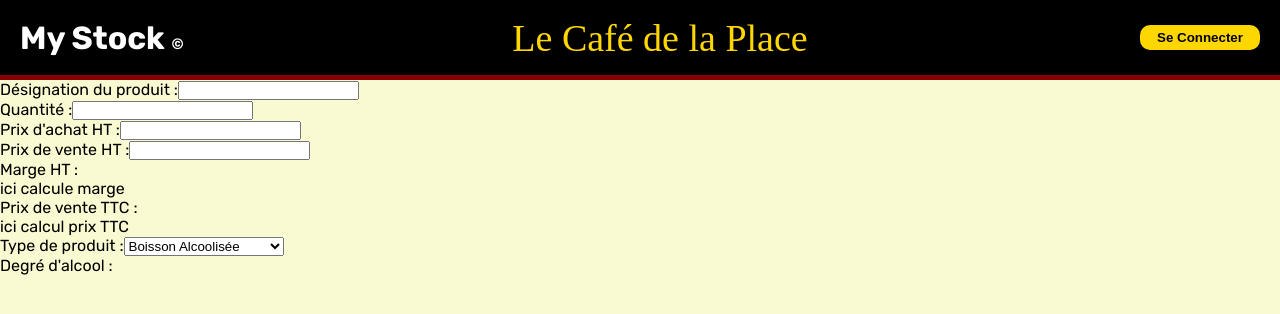
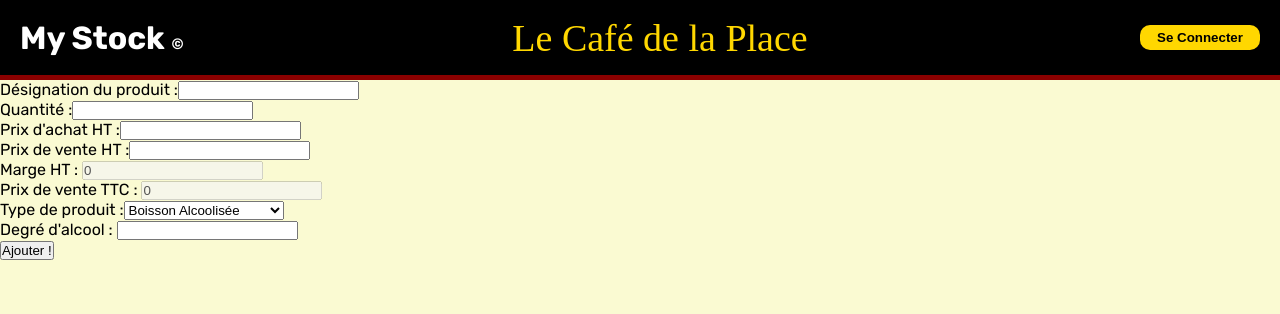
Before and after one commit to JeremyQuievreux/TP-MyStock, a React (Create React App) app: page /additem in a window 1280 px wide. Shown: the top 314 px of the page. Built offline with nearby package versions, Linux system fonts and the light colour scheme; a web font is replaced by a local one.

Commit message:
save data -> obj in array, -> localstorage

```diff
--- a/src/App.js
+++ b/src/App.js
@@ -1,5 +1,6 @@
 import './App.scss';
 import {BrowserRouter as Router, Switch, Route } from "react-router-dom";
+import { useState , useEffect } from 'react';
 
 import Navbar from './Navbar/Navbar';
 import Home from './Home/Home';
@@ -7,6 +8,23 @@ import Formulaire from './Formulaire/Formulaire';
 import ItemsList from './ItemsList/ItemsList';
 
 function App() {
+
+  let localProducts = localStorage.getItem("stock");
+
+  function checkLocalProducts() {
+    if (localProducts) {
+      let parseProducts = JSON.parse(localProducts);
+      return parseProducts;
+    } else {
+      return ([]);
+    }
+  }
+
+  const [productsList, setProductsList] = useState(checkLocalProducts());
+
+  useEffect(() => {
+    localStorage.setItem("stock", JSON.stringify(productsList));
+  },[productsList]);
 
   return (
     <Router>
@@ -17,10 +35,10 @@ function App() {
             <Home />
           </Route>
           <Route path="/additem">
-            <Formulaire />
+            <Formulaire  productsList={productsList} setProductsList={setProductsList} />
           </Route>
           <Route path="/itemslist">
-            <ItemsList />
+            <ItemsList productsList={productsList} setProductsList={setProductsList}/>
           </Route>
         </Switch>
       </div>
--- a/src/Formulaire/Formulaire.js
+++ b/src/Formulaire/Formulaire.js
@@ -1,44 +1,123 @@
+import { useEffect, useState } from 'react';
 import './Formulaire.scss';
 
-function Formulaire() {
+function Formulaire({ productsList, setProductsList }) {
+
+  const [designation, setDesignation] = useState("");
+  const [quantity, setQuantity] = useState(0);
+  const [buyPrice, setBuyPrice] = useState(0);
+  const [sellPrice, setSellPrice] = useState(0);
+  const [type, setType] = useState("Boisson alcoolisée");
+  const [degree, setDegree] = useState(0);
+  const [mergeHT, setMergeHT] = useState(0);
+  const [priceTTC, setPriceTTC] = useState(0);
+
+  //les handles
+    //designation
+  function handleDesignation(e) {
+    setDesignation(e.target.value);
+  }
+    //quantity
+  function handleQuantity(e) {
+    setQuantity(parseInt(e.target.value));
+  }
+    //buyprice
+  function handleBuyPrice(e) {
+    setBuyPrice(e.target.value);
+  }
+    //sellprice
+  function handleSellPrice(e) {
+    setSellPrice(e.target.value);
+  }
+    //type
+  function handleType(e) {
+    setType(e.target.value)
+  }
+    //degré
+  function handleDegree(e) {
+    setDegree(e.target.value);
+  }
+
+  //Affichage conditionnel du input de degré
+  function showDegree(type) {
+    if (type === "Boisson alcoolisée") {
+      return (
+        <div className="input-element" id="tohide">
+          <label htmlFor="degree">Degré d'alcool : </label>
+          <input type="number" name="degree" id="degree" onInput={(e) => handleDegree(e)} />
+        </div>
+      )
+    }
+  }
+  //Useeffect qui watch les prix de vente et d'achat, pour rendre la marge et le prix ttc
+  useEffect(() => {
+     setMergeHT(sellPrice - buyPrice);
+     setPriceTTC(parseInt(sellPrice) + (parseInt(sellPrice) * 0.2));
+  },[buyPrice,sellPrice])
+  //Useeffect qui watch le type, et modifie la value de l'input degré
+  useEffect(()=>{
+    if (type !== "Boisson alcoolisée") {
+      setDegree(0);
+    }
+  },[type,degree])
+
+  function addProduct(){
+    setProductsList([...productsList,{
+      designation : designation,
+      quantity : quantity,
+      buyPrice : buyPrice,
+      sellPrice : sellPrice,
+      type : type,
+      degree : degree,
+      mergeHT : mergeHT,
+      priceTTC : priceTTC
+    }]);
+  }
+
+  useEffect(() => {
+    console.log(productsList);
+  },[productsList])
+
+
   return (
     <div className="formulaire-page">
       <div className="formulaire">
         <div className="input-element">
-          <label htmlFor="item-name">Désignation du produit :</label>
-          <input type="text" name="item-name" id="item-name" />
+          <label htmlFor="designation">Désignation du produit :</label>
+          <input type="text" name="designation" id="designation" onInput={(e) => handleDesignation(e)}/>
         </div>
         <div className="input-element">
-          <label htmlFor="item-quantity">Quantité :</label>
-          <input type="number" name="item-quantity" id="item-quantity"/>
+          <label htmlFor="quantity">Quantité :</label>
+          <input type="number" name="quantity" id="quantity" onInput={(e) => handleQuantity(e)}/>
         </div>
         <div className="input-element">
-          <label htmlFor="item-buy-price">Prix d'achat HT :</label>
-          <input type="number" name="item-buy-price" id="item-buy-price" />
+          <label htmlFor="buy-price">Prix d'achat HT :</label>
+          <input type="number" name="buy-price" id="buy-price" step="0.1" onInput={(e) => handleBuyPrice(e)}/>
         </div>
         <div className="input-element">
-          <label htmlFor="item-sell-price">Prix de vente HT :</label>
-          <input type="number" name="item-sell-price" id="item-sell-price" />
+          <label htmlFor="sell-price">Prix de vente HT :</label>
+          <input type="number" name="sell-price" id="sell-price" step="0.1" onInput={(e) => handleSellPrice(e)} />
         </div>
         <div className="input-element">
-          <p>Marge HT : </p>
-          <p>ici calcule marge</p>
+          <label htmlFor="merge-ht">Marge HT : </label>
+          <input value={mergeHT} type="number" name="merge-ht" id="merge-ht" disabled />
         </div>
         <div className="input-element">
-          <p>Prix de vente TTC :</p>
-          <p>ici calcul prix TTC</p>
+          <label htmlFor="price-ttc">Prix de vente TTC : </label>
+          <input value={priceTTC} type="number" name="price-ttc" id="price-ttc" disabled />
         </div>
         <div className="input-element">
-          <label htmlFor="item-type">Type de produit :</label>
-          <select name="item-type" id="item-type">
-            <option value="alcool">Boisson Alcoolisée</option>
-            <option value="no-alcool">Boisson non-alcoolisée</option>
-            <option value="autre">Autre</option>
+          <label htmlFor="type">Type de produit :</label>
+          <select name="type" id="type" onChange={(e) => handleType(e)} >
+            <option value="Boisson alcoolisée">Boisson Alcoolisée</option>
+            <option value="Boisson non-alcoolisée">Boisson non-alcoolisée</option>
+            <option value="Autre">Autre</option>
           </select>
         </div>
-        <div className="input-element">
-          <label htmlFor="item-degree">Degré d'alcool : </label>
-        </div>
+        {showDegree(type)}
+        <button onClick={() => addProduct()} >Ajouter !</button>
+
+
 
       </div>
     </div>
--- a/src/ItemsList/ItemsList.js
+++ b/src/ItemsList/ItemsList.js
@@ -1,9 +1,14 @@
 import './ItemsList.scss';
 
-function ItemsList() {
+function ItemsList({ productsList, setProductsList }) {
   return (
     <div className="ItemsList">
-      Liste de items
+      {productsList.map((product, key)=> {
+        return (
+          <p key={key}>{product.designation}</p>
+          )
+        }
+      )}
     </div>
   );
 }
--- a/src/Navbar/Navbar.scss
+++ b/src/Navbar/Navbar.scss
@@ -31,6 +31,7 @@
         right: 20px;
         &:hover{
             background-color: darkred;
+            color: white;
         }
     }
 }
@@ -54,6 +55,7 @@
         font-weight: bold;
         &:hover{
             background-color: darkred;
+            color: white;
         }
     }
 }
```
